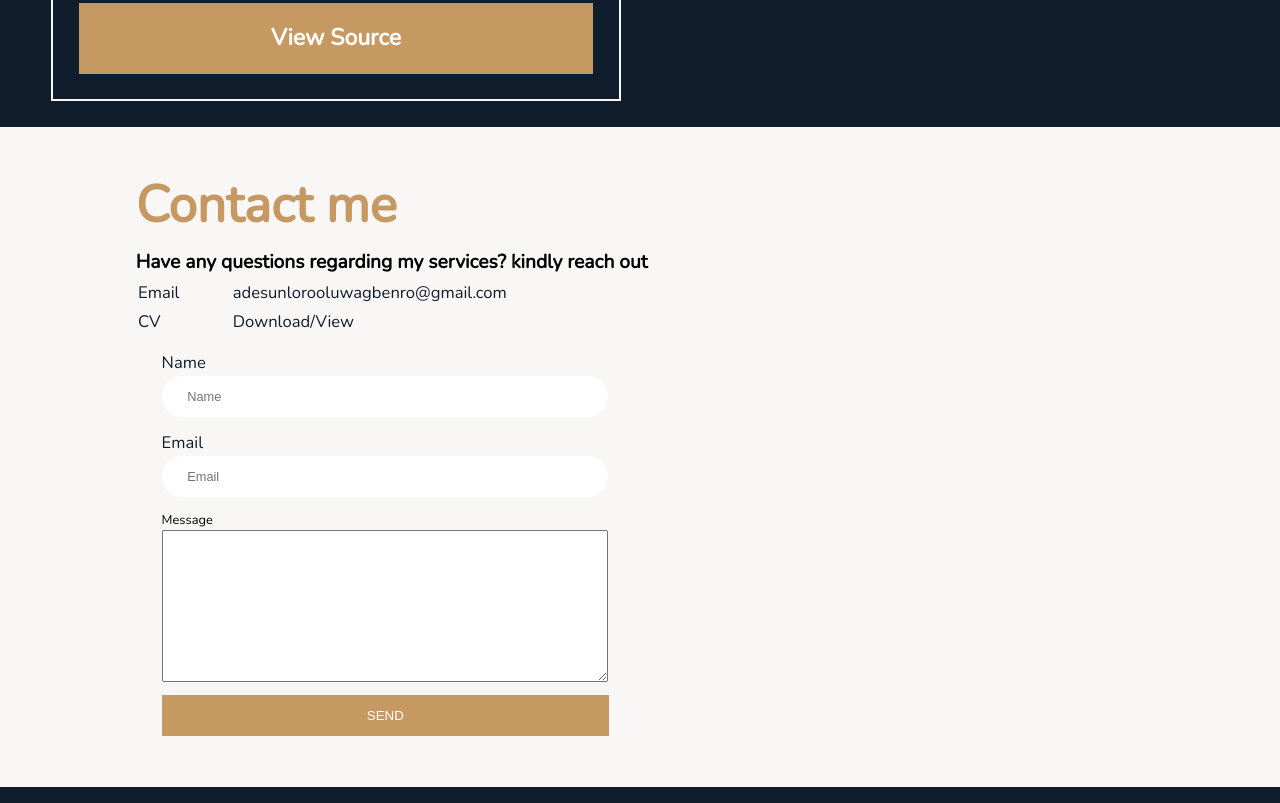
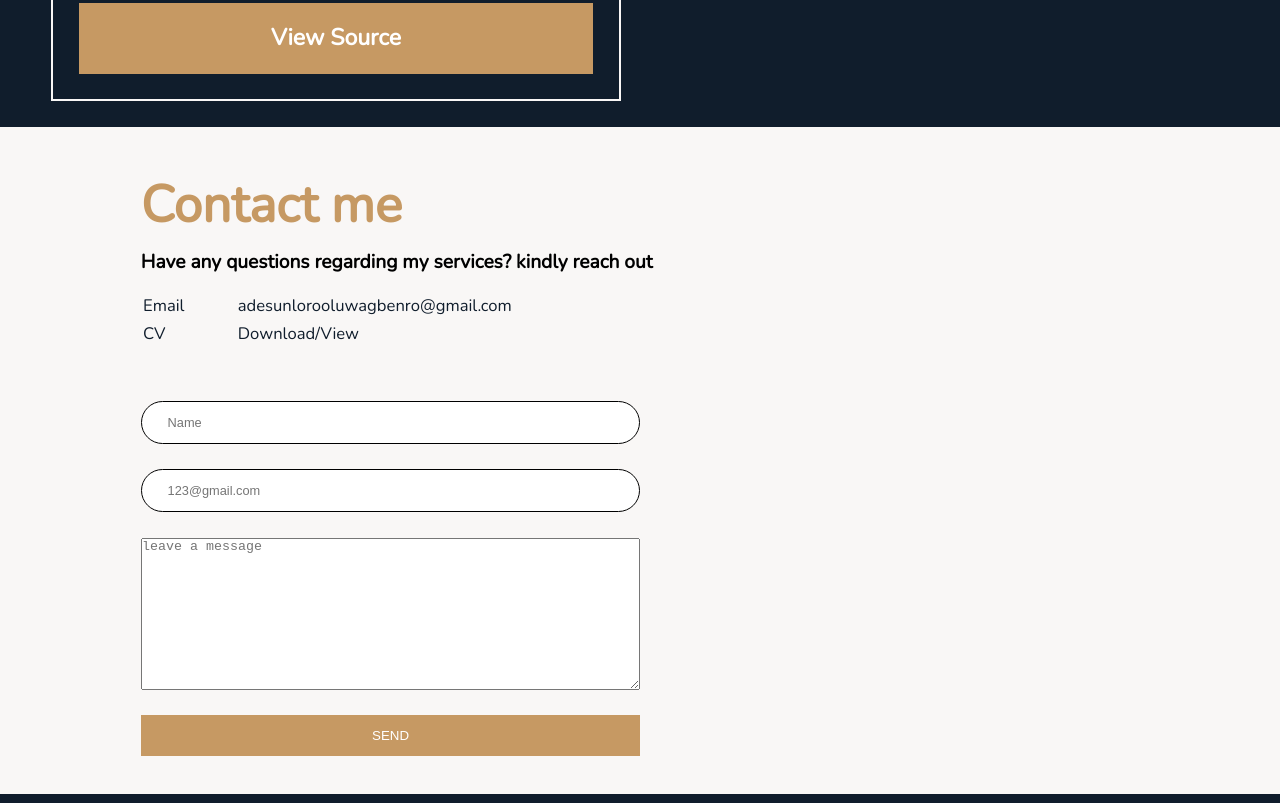
Before and after one commit to Oluwagbenro/My-Portfolio, a website: page Index.html in a window 1280 px wide. Shown: the part 4217-5020 px from the top of the page. Drawn offline with nearby package versions, Linux system fonts and the light colour scheme; files whose address does not match are found by name.

Commit message:
Second commit

```diff
--- a/Index.html
+++ b/Index.html
@@ -17,7 +17,7 @@
     <header class="header">
         <div class="header_logo animate__animated animate__bounce">Oluwagbenro</div>
         <input type="checkbox"  class="header_input" id="input">
-        <label for="input" class="header_label"><span class="element"></span> </label>
+        <label for="input" class="header_label"><span class="element animate__animated animate__bounce"></span> </label>
 
         <div class="header_nav animate__animated animate__bounce">
             <ul class="header_list">
@@ -157,16 +157,17 @@
                 </tr>
             </table>
         </div>
-        <div class="feedback_input animate__animated animate__pulse">
+        <div class="feedback_inputs animate__animated animate__pulse">
         <form class="feedback_form" action="#">
-            <label for="text" class="feedback_label">Name</label> <br>
-            <input type="text" class="feedback_input" placeholder="Name" id="text"> <br>
-            <label for="email" class="feedback_label">Email</label> <br>
-            <input type="email" class="feedback_input" placeholder="Email" id="email"> <br>
-            <label for="message">Message</label><br>
-            <textarea name="message" id="message" cols="30" rows="10"></textarea> <br>
+                <label for="text" class="feedback_label"></label> <br>
+            <input type="text" class="feedback_input" placeholder="Name" id="text">
 
-            <!-- <input type="textarea" id="message" ><br> -->
+                <label for="email" class="feedback_label"></label>
+            <input type="email" class="feedback_input" placeholder="123@gmail.com" id="email"> <br>
+
+            <!-- <label for="message">Message</label> -->
+            <textarea name="message" id="message" cols="30" rows="10" placeholder="leave a message"></textarea> <br>
+
             <button class="feedback_btn animate__animated animate__pulse">SEND</button>
         </form>
         </div>
--- a/Styles/Animate.css
+++ b/Styles/Animate.css
@@ -1,5 +1,5 @@
 .animate__animated.animate__bounce{
-    animation-duration: 3s;
+    animation-duration: 2s;
 }
 .animate__animated.animate__backInLeft{
     animation-duration: 2s;
--- a/Styles/feedback.css
+++ b/Styles/feedback.css
@@ -1,7 +1,8 @@
 .feedback{
     grid-column: center-start / center-end;
     /* grid-row: 6/7; */
-    padding:3rem 0rem 2rem 4.6rem;
+    padding:3rem 5rem 3rem 5rem;
+    justify-content: center;
     font-size: 2.5rem;
 }
 .h1_feedback{
@@ -29,12 +30,16 @@
     display: grid;
     grid-template-columns: 1fr 1fr;
 }
+.feedback_contact{
+    padding-top: 1rem;
+}
 .feedback_input{
     border: none;
     padding: 1rem 20rem 1rem 2rem;
     border-radius: 10rem;
-    margin-bottom: 1rem;
+    margin-bottom: 2rem;
     font-size:1rem;
+    border: 1px solid currentColor;
 }
 .feedback_label{
     color: var(--color-secondary);
@@ -49,7 +54,5 @@
 }
 #message{
     /* min-height: 10rem; */
-    margin-bottom: 1rem;
-    text-align: center;
-
+    margin-bottom: 2rem;
 }
```
